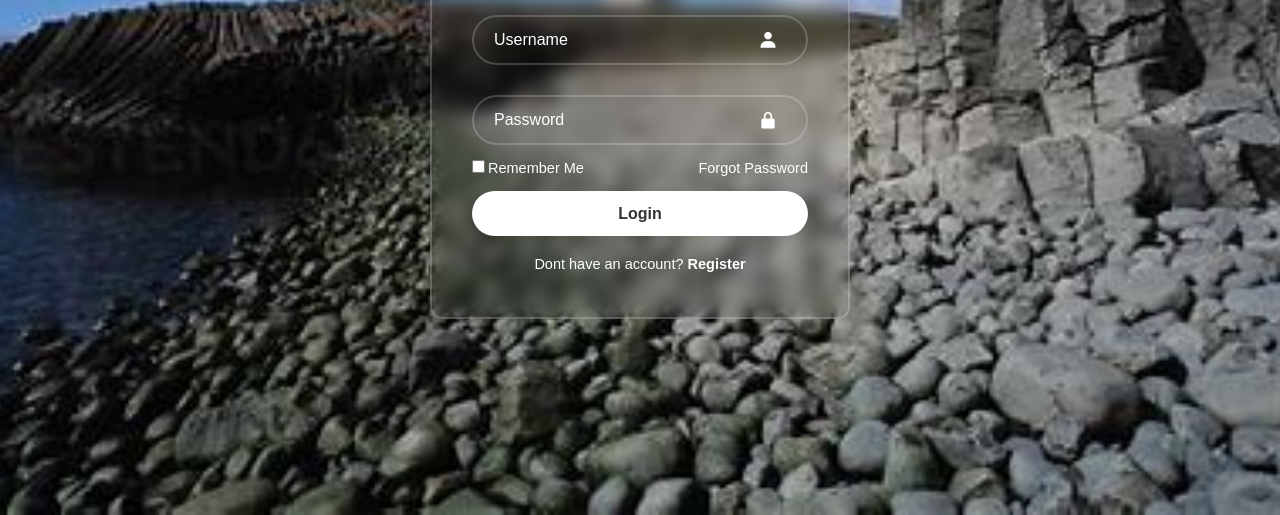
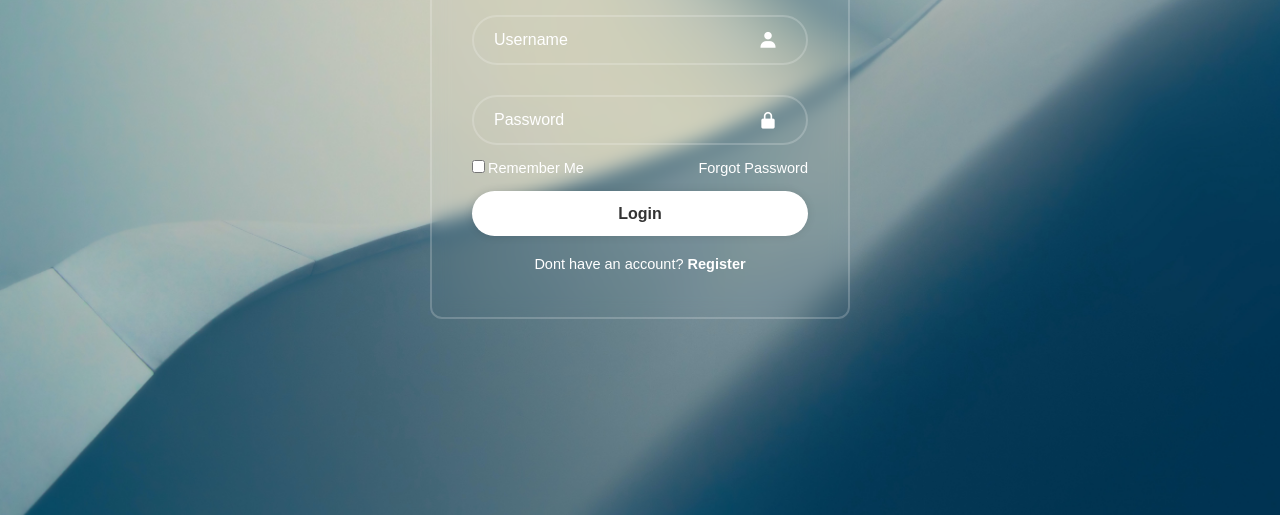
Before and after one commit to subhash202122/Login-Form, a plain HTML site: page index.html in a window 1280 px wide. Shown: the part 285-800 px from the top of the page. Drawn offline with nearby package versions, Linux system fonts and the light colour scheme.

Commit message:
Update index.css

```diff
--- a/index.css
+++ b/index.css
@@ -9,7 +9,7 @@
     justify-content: center;
     align-items: center;
     min-height: 100vh;
-    background: url(bg2.jpg) no-repeat;
+    background: url(bg.jpg) no-repeat;
     background-size: cover;
     background-position: center;
   }
```
